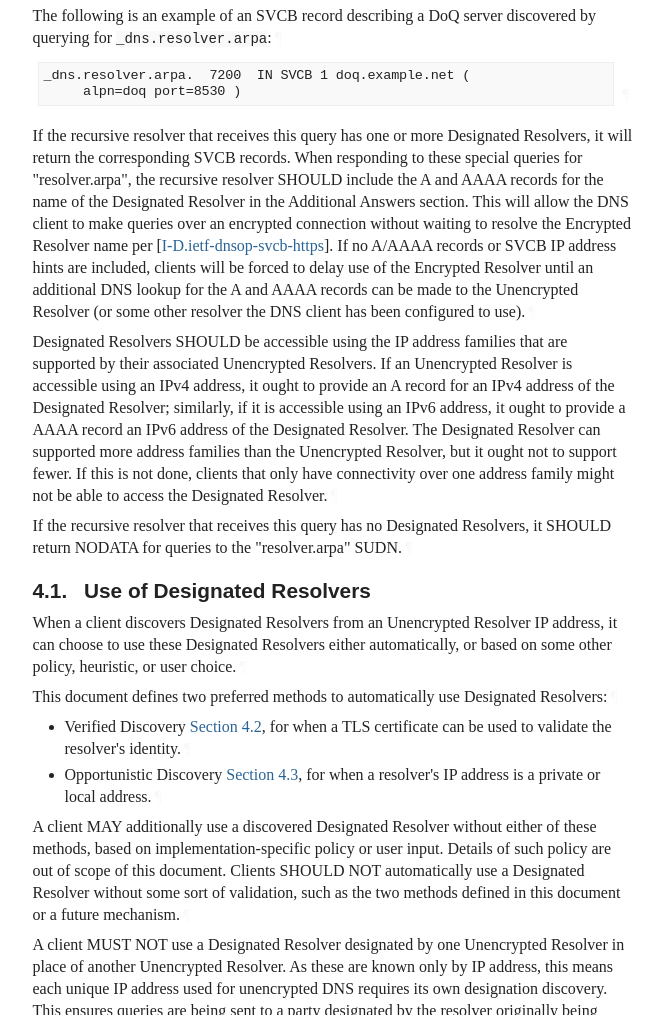
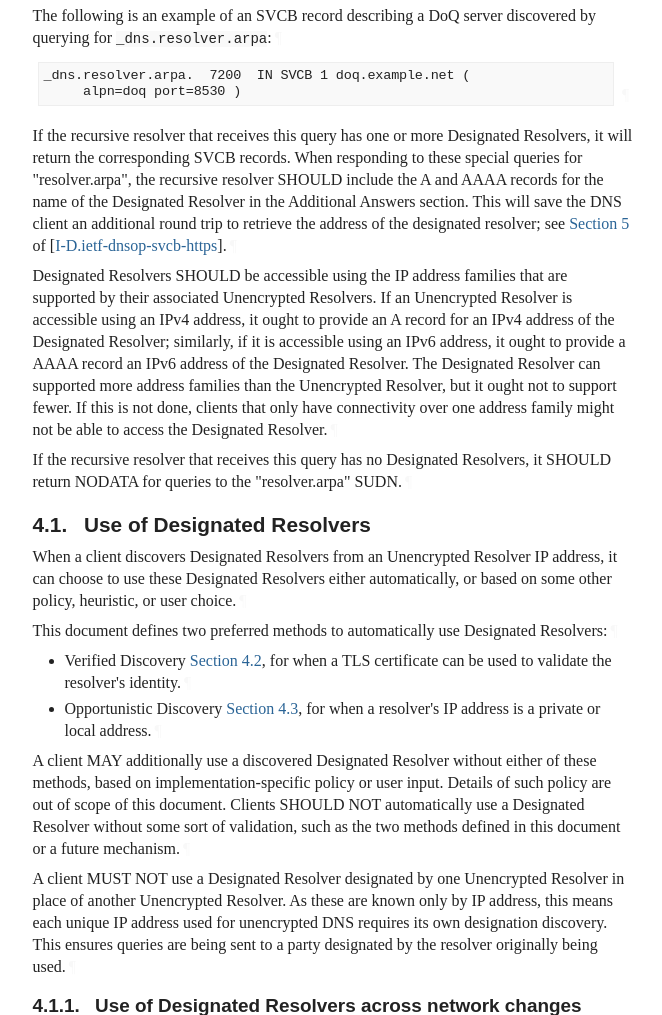
Before and after one commit to ietf-wg-add/draft-ietf-add-ddr, a plain HTML site: page draft-ietf-add-ddr.html in a window 1280 px wide. Shown: the part 3322-4337 px from the top of the page, without its empty margins (92-754 px from the left). Drawn offline with Linux system fonts and the light colour scheme; a web font is replaced by a local one.

Commit message:
Script updating gh-pages from 277641e. [ci skip]

```diff
--- a/draft-ietf-add-ddr.html
+++ b/draft-ietf-add-ddr.html
@@ -1425,13 +1425,8 @@ _dns.resolver.arpa.  7200  IN SVCB 1 doq.example.net (
 Resolvers, it will return the corresponding SVCB records. When responding
 to these special queries for "resolver.arpa", the recursive resolver
 SHOULD include the A and AAAA records for the name of the Designated Resolver
-in the Additional Answers section. This will allow the DNS client to make
-queries over an encrypted connection without waiting to resolve the Encrypted
-Resolver name per <span>[<a href="#I-D.ietf-dnsop-svcb-https" class="xref">I-D.ietf-dnsop-svcb-https</a>]</span>. If no A/AAAA records or SVCB
-IP address hints are included, clients will be forced to delay use of the
-Encrypted Resolver until an additional DNS lookup for the A and AAAA records
-can be made to the Unencrypted Resolver (or some other resolver the DNS client
-has been configured to use).<a href="#section-4-9" class="pilcrow">¶</a></p>
+in the Additional Answers section. This will save the DNS client an additional
+round trip to retrieve the address of the designated resolver; see <span><a href="https://datatracker.ietf.org/doc/html/draft-ietf-dnsop-svcb-https-10#section-5" class="relref">Section 5</a> of [<a href="#I-D.ietf-dnsop-svcb-https" class="xref">I-D.ietf-dnsop-svcb-https</a>]</span>.<a href="#section-4-9" class="pilcrow">¶</a></p>
 <p id="section-4-10">Designated Resolvers SHOULD be accessible using the IP address families that
 are supported by their associated Unencrypted Resolvers. If an Unencrypted Resolver
 is accessible using an IPv4 address, it ought to provide an A record for an
```
Also changed, not shown: draft-ietf-add-ddr.txt.
